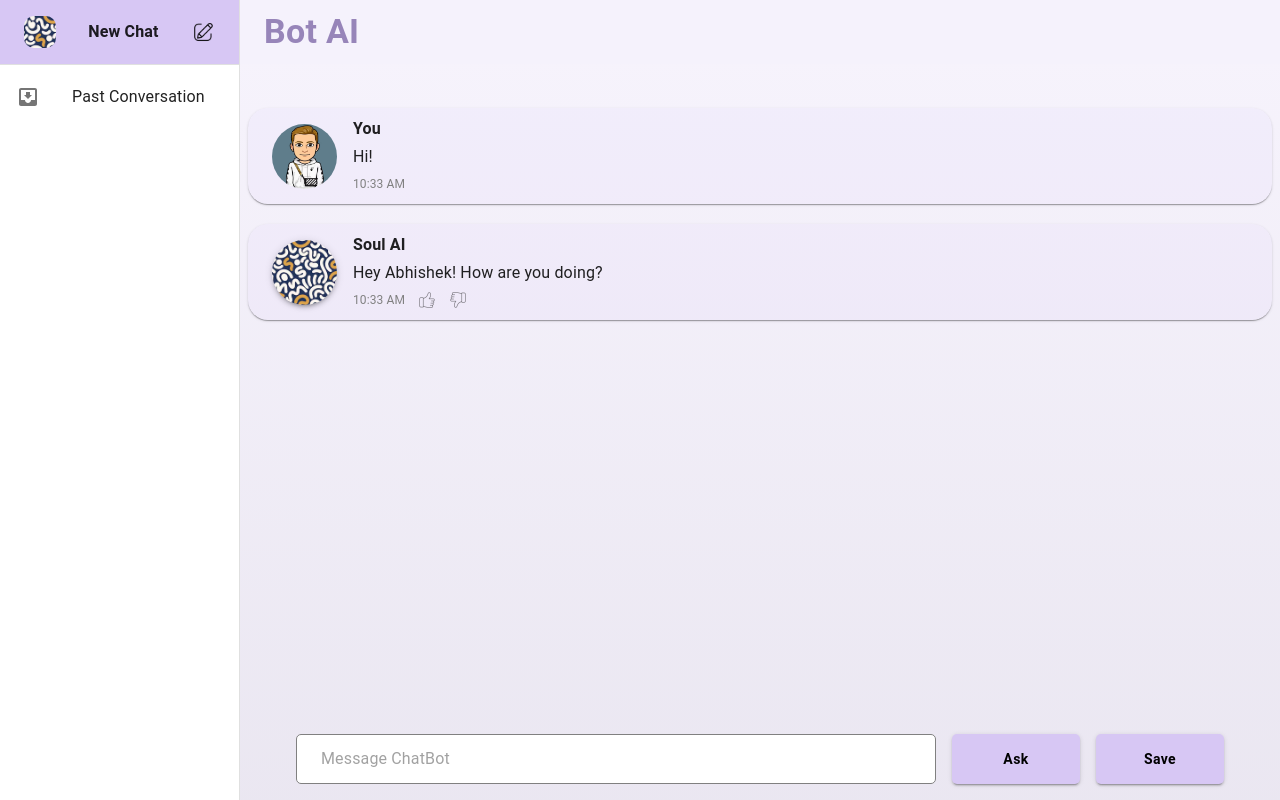
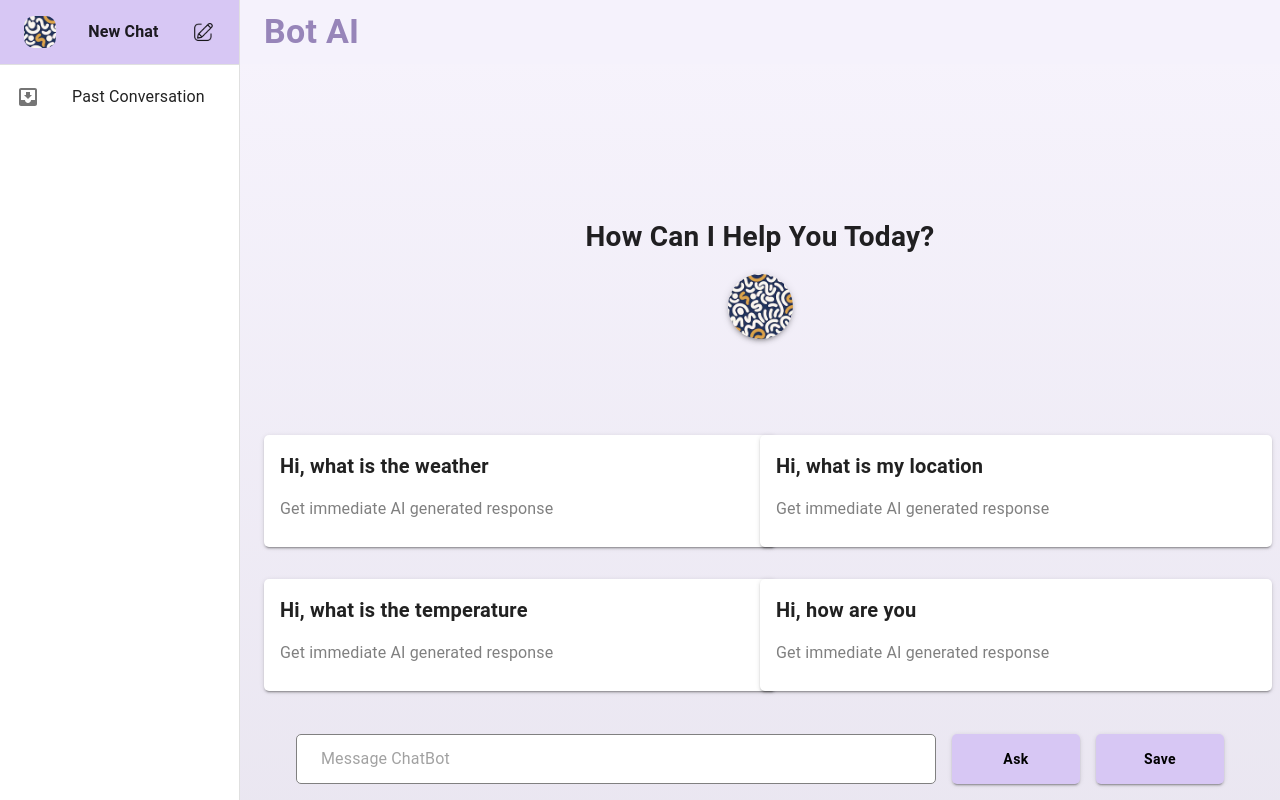
Before and after one commit to abhishekpatil4/chatBot, a React (Vite) app: page / in a window 1280 px wide. Built offline with nearby package versions, Linux system fonts and the light colour scheme.

Commit message:
fix: xs bg color, xs welcome messages

```diff
--- a/src/components/WelcomeMessage.jsx
+++ b/src/components/WelcomeMessage.jsx
@@ -3,12 +3,15 @@ import { Typography } from "@mui/material";
 import icon from "../assets/icon.png";
 import ExampleMessageBox from "./ExampleMessageBox";
 import Grid from '@mui/material/Grid';
+import { useMediaQuery } from '@mui/material';
+
 
 const exampleMsg = ["Hi, what is the weather", "Hi, what is my location", "Hi, what is the temperature", "Hi, how are you"]
 
 const WelcomeMessage = () => {
-    return <Box sx={{ display: 'flex', justifyContent: 'center', alignItems: 'center', flexDirection: 'column', marginTop: { md: '0rem', lg: '8rem' } }}>
-        <Typography sx={{ fontWeight: 600, fontSize: '28px' }}>
+    const isXs = useMediaQuery((theme) => theme.breakpoints.down('sm'));
+    return <Box sx={{ display: 'flex', justifyContent: 'center', alignItems: 'center', flexDirection: 'column', marginTop: {xs:'8rem', md: '0rem', lg: '8rem' } }}>
+        <Typography sx={{ fontWeight: 600, fontSize: { xs: '22px', md: '28px' } }}>
             How Can I Help You Today?
         </Typography>
         <Box sx={{ height: "65px", width: '65px', borderRadius: '100%', overflow: 'hidden', boxShadow: 3, margin: '1rem' }}>
@@ -17,9 +20,12 @@ const WelcomeMessage = () => {
         <Box sx={{ width: '100%', marginTop: { xs: '2rem', lg: '5rem' } }}>
             <Grid container rowSpacing={{ xs: 1, lg: 4 }} columnSpacing={{ xs: 1, sm: 2, md: 0 }}>
                 {
-                    exampleMsg.map((message, idx) =>
-                        <ExampleMessageBox key={idx} message={message} />
-                    )
+                    exampleMsg.map((message, idx) => {
+                        if (isXs && idx === 2) {
+                            return null;
+                        }
+                        return <ExampleMessageBox key={idx} message={message} />
+                    })
                 }
             </Grid>
         </Box>
--- /dev/null
+++ b/src/components/useViewPortHeight.jsx
@@ -0,0 +1,17 @@
+import { useEffect } from 'react';
+
+const useViewportHeight = () => {
+    useEffect(() => {
+        const setVh = () => {
+            let vh = window.innerHeight * 0.01;
+            document.documentElement.style.setProperty('--vh', `${vh}px`);
+        };
+
+        setVh();
+
+        window.addEventListener('resize', setVh);
+        return () => window.removeEventListener('resize', setVh);
+    }, []);
+};
+
+export default useViewportHeight;
--- a/src/pages/Home.jsx
+++ b/src/pages/Home.jsx
@@ -26,10 +26,13 @@ import { useEffect } from 'react';
 import newChatIcon from "../assets/newChatIcon.svg";
 import icon from "../assets/icon.png"
 import Message from "../components/Message"
+import useViewportHeight from '../components/useViewPortHeight';
+import WelcomeMessage from "../components/WelcomeMessage";
 
 const drawerWidth = 240;
 
 function Home(props) {
+    useViewportHeight();
     // useEffect(() => {
     //     console.log("data: ", data);
     // }, []);
@@ -152,16 +155,38 @@ function Home(props) {
                 component="main"
                 sx={{
                     flexGrow: 1, p: 3, width: { sm: `calc(100% - ${drawerWidth}px)` },
-                    background: 'linear-gradient(180deg, rgba(215, 199, 244, 0.2) 0%, rgba(151, 133, 186, 0.2) 100%)'
-                    , height: '100vh', display: 'flex', flexDirection: 'column', alignItems: 'center'
+                    background: { xs: 'linear-gradient(180deg, #F9FAFA 59%, #EDE4FF 100%)', sm: 'linear-gradient(180deg, rgba(215, 199, 244, 0.2) 0%, rgba(151, 133, 186, 0.2) 100%)' },
+                    height: '100vh',
+                    // calc(var(--vh, 1vh) * 100)
+                    display: 'flex', flexDirection: 'column', alignItems: 'center'
                 }}
             >
                 <Toolbar />
-                <Box>
-                    <Message type={"user"} message={"Hi!"}/>
-                    <Message type={"bot"} message={"Hey Abhishek! How are you doing?"}/>
-                </Box>
-                {/* <WelcomeMessage /> */}
+                {/* <Box>
+                    <Message type={"user"} message={"Hi!"} />
+                    <Message type={"bot"} message={"Hey Abhishek! How are you doing?"} />
+                    <Message type={"user"} message={"Hi!"} />
+                    <Message type={"bot"} message={"Hey Abhishek! How are you doing?"} />
+                    <Message type={"user"} message={"Hi!"} />
+                    <Message type={"bot"} message={"Hey Abhishek! How are you doing?"} />
+                    <Message type={"user"} message={"Hi!"} />
+                    <Message type={"bot"} message={"Hey Abhishek! How are you doing?"} />
+                    <Message type={"user"} message={"Hi!"} />
+                    <Message type={"bot"} message={"Hey Abhishek! How are you doing?"} />
+                    <Message type={"user"} message={"Hi!"} />
+                    <Message type={"bot"} message={"Hey Abhishek! How are you doing?"} />
+                    <Message type={"user"} message={"Hi!"} />
+                    <Message type={"bot"} message={"Hey Abhishek! How are you doing?"} />
+                    <Message type={"user"} message={"Hi!"} />
+                    <Message type={"bot"} message={"Hey Abhishek! How are you doing?"} />
+                    <Message type={"user"} message={"Hi!"} />
+                    <Message type={"bot"} message={"Hey Abhishek! How are you doing?"} />
+                    <Message type={"user"} message={"Hi!"} />
+                    <Message type={"bot"} message={"Hey Abhishek! How are you doing?"} />
+                    <Message type={"user"} message={"Hi!"} />
+                    <Message type={"bot"} message={"Hey Abhishek! How are you doing?"} />
+                </Box> */}
+                <WelcomeMessage />
 
                 {/* <Typography paragraph>
                     Lorem ipsum dolor sit amet, consectetur adipiscing elit, sed do eiusmod
```
